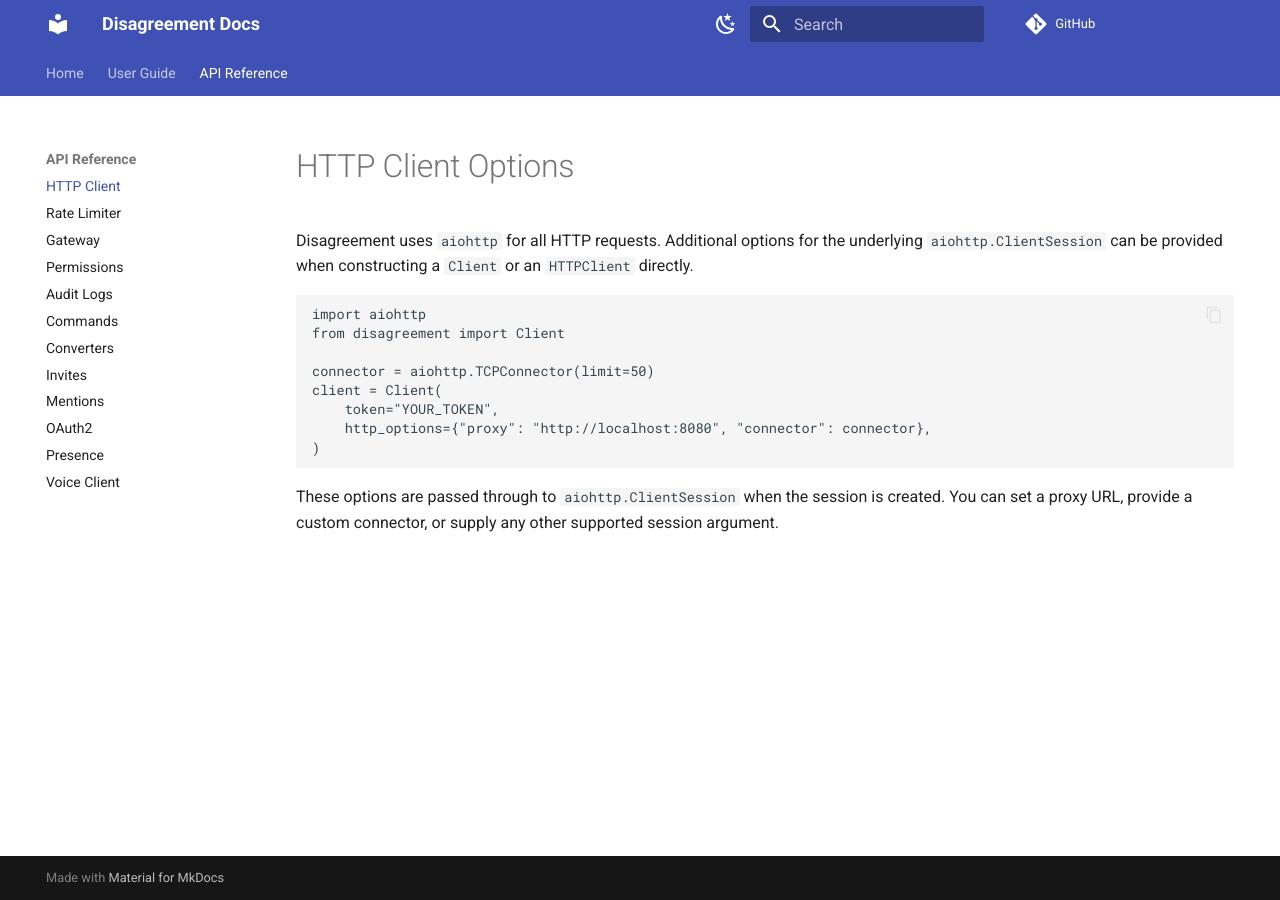
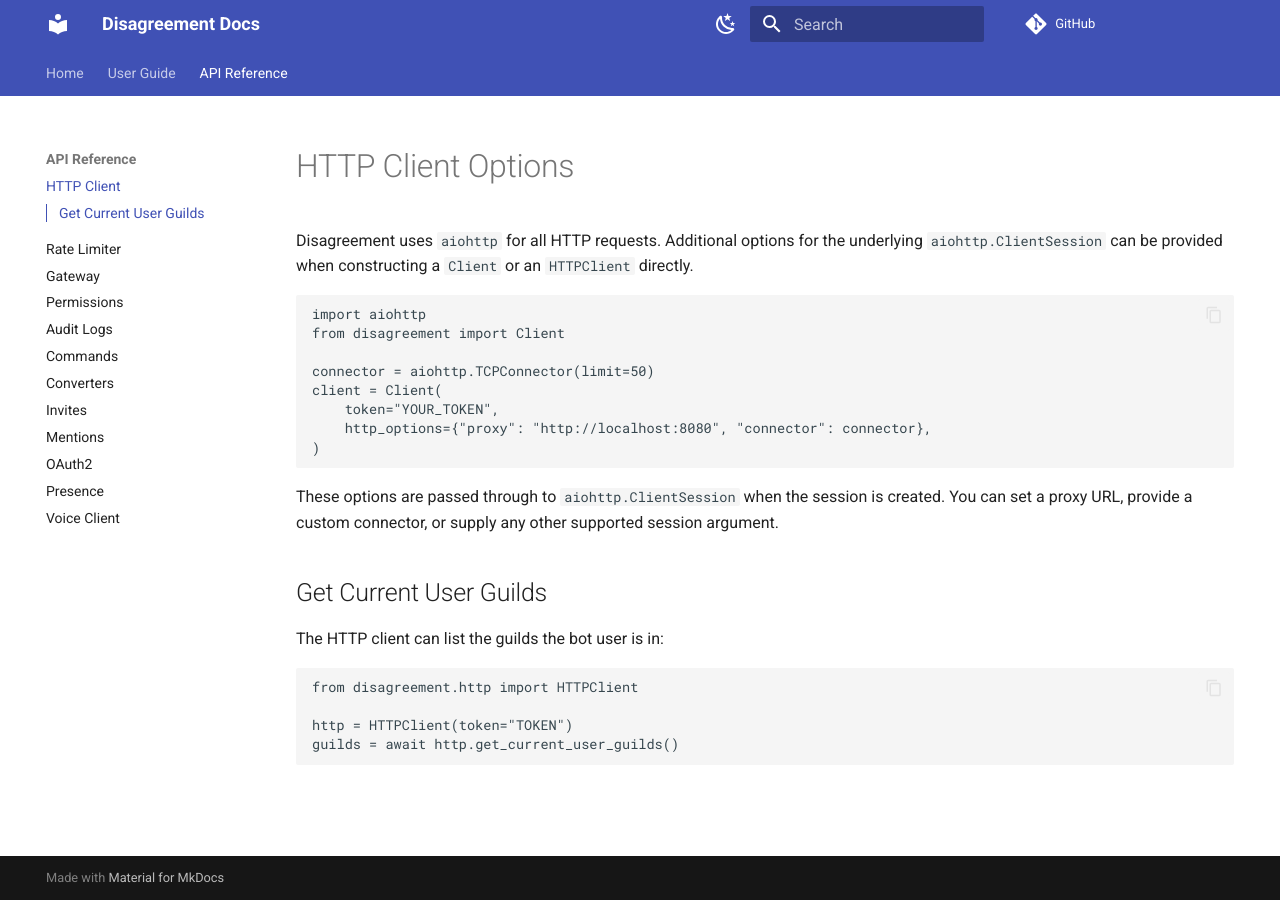
Before and after one commit to Slipstreamm/disagreement, an MkDocs documentation site: the page built from docs/http_client.md, in a window 1280 px wide. Built offline with MkDocs 1.6.1 and Material for MkDocs 9.7.7, drawn with Linux system fonts in a browser that asks for light colours; comment, search, counter and statistics services are not loaded.

Commit message:
Add guild listing methods (#71)

````diff
--- a/docs/http_client.md
+++ b/docs/http_client.md
@@ -18,3 +18,14 @@ client = Client(
 These options are passed through to `aiohttp.ClientSession` when the session is
 created. You can set a proxy URL, provide a custom connector, or supply any
 other supported session argument.
+
+## Get Current User Guilds
+
+The HTTP client can list the guilds the bot user is in:
+
+```python
+from disagreement.http import HTTPClient
+
+http = HTTPClient(token="TOKEN")
+guilds = await http.get_current_user_guilds()
+```
````
Also changed, not shown: README.md (+8 -0 lines), docs/introduction.md (+6 -0 lines), 2 other files.
